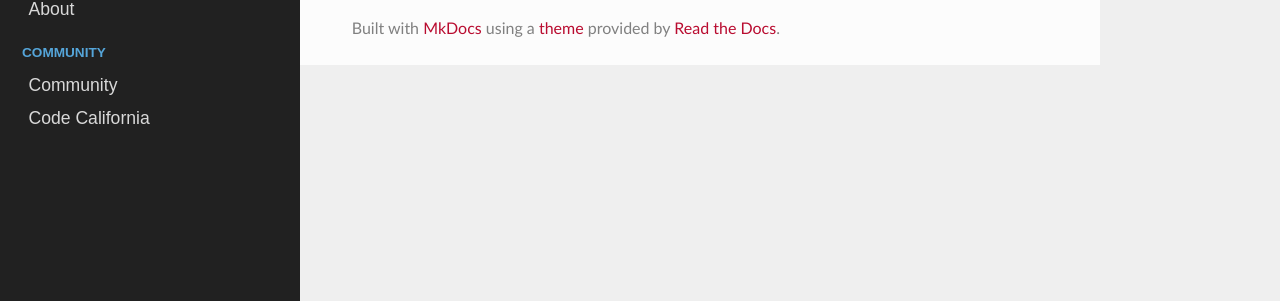
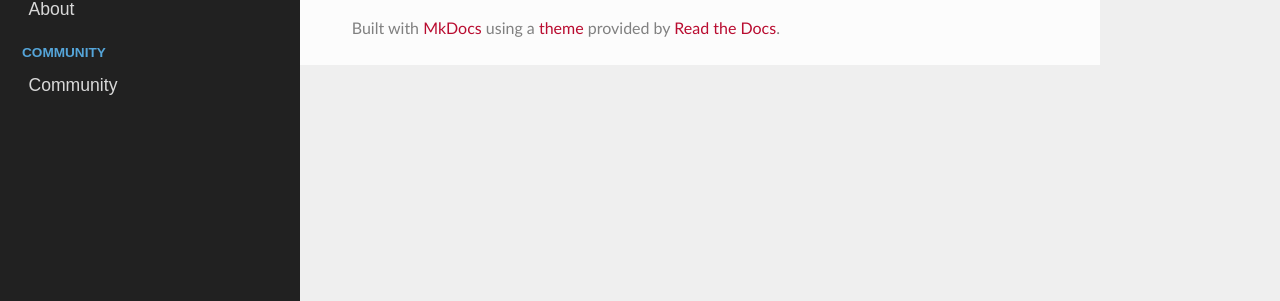
Before and after one commit to CA-CODE-Works/playbook, an MkDocs documentation site: the page built from docs/README.md, in a window 1280 px wide. Shown: the part 221-522 px from the top of the page. Built offline with MkDocs 1.6.1, drawn with Linux system fonts in a browser that asks for light colours; nearby versions of some CDN libraries; old or Windows-style settings are respelled for this version of MkDocs.

Commit message:
Update mkdocs.yml

```diff
--- a/mkdocs.yml
+++ b/mkdocs.yml
@@ -13,7 +13,6 @@ pages:
         - About: about.md
     - Community:
         - Community: community.md
-    - Code California: https://cagov.github.io/codeCAgov/
 
 extra_css:
     - css/extra.css
```
